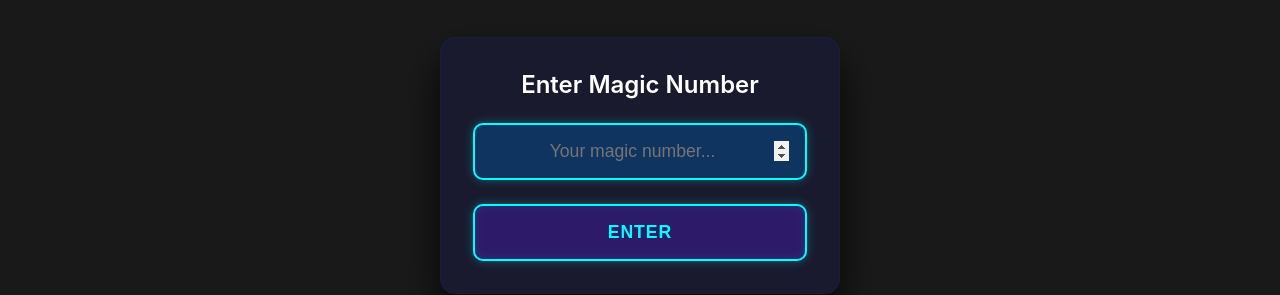
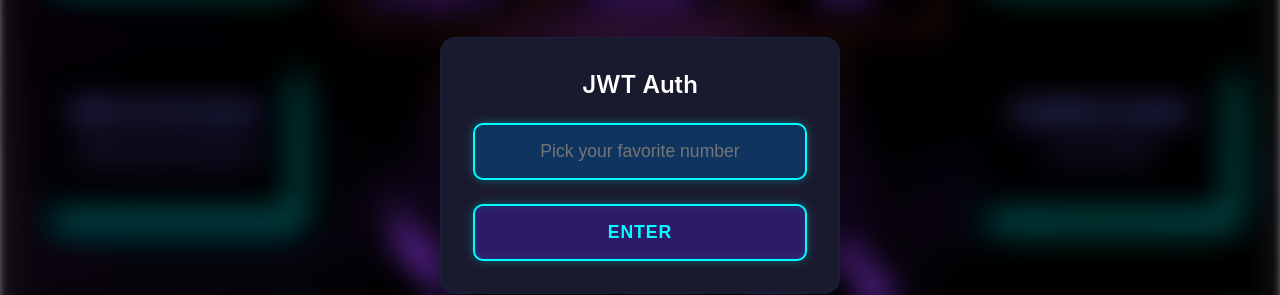
Before and after one commit to vikramsingh117/Intro, a Next.js app: page / in a window 1280 px wide. Shown: the part 235-530 px from the top of the page. Built offline with nearby package versions, Linux system fonts and the light colour scheme.

Commit message:
better auth

```diff
--- a/components/MagicNumberLogin.js
+++ b/components/MagicNumberLogin.js
@@ -33,15 +33,15 @@ const MagicNumberLogin = () => {
     <div className={styles.overlay}>
       <div className={styles.modal}>
         <form onSubmit={handleSubmit} className={styles.form}>
-          <h2>Enter Magic Number</h2>
+          <h2>JWT Auth</h2>
 
           {error && <div className={styles.error}>{error}</div>}
 
           <input
-            type="number"
+            // type="number"
             value={magicNumber}
             onChange={(e) => setMagicNumber(e.target.value)}
-            placeholder="Your magic number..."
+            placeholder="Pick your favorite number"
             className={styles.input}
             autoFocus
           />
--- a/pages/_app.js
+++ b/pages/_app.js
@@ -11,11 +11,10 @@ function AppContent({ Component, pageProps }) {
 
   return (
     <>
-      {isAuthenticated ? (
+      <div className={!isAuthenticated ? 'blur-background' : ''}>
         <Component {...pageProps} />
-      ) : (
-        <MagicNumberLogin />
-      )}
+      </div>
+      {!isAuthenticated && <MagicNumberLogin />}
     </>
   );
 }
--- a/styles/MagicLogin.module.css
+++ b/styles/MagicLogin.module.css
@@ -4,11 +4,20 @@
   left: 0;
   right: 0;
   bottom: 0;
-  background: rgba(0, 0, 0, 0.9);
+  background: rgba(0, 0, 0, 0.1);
+  backdrop-filter: blur(15px) saturate(180%);
+  -webkit-backdrop-filter: blur(15px) saturate(180%);
   display: flex;
   align-items: center;
   justify-content: center;
   z-index: 1000;
+}
+
+/* Fallback for browsers that don't support backdrop-filter */
+@supports not (backdrop-filter: blur(15px)) {
+  .overlay {
+    background: rgba(0, 0, 0, 0.2);
+  }
 }
 
 .modal {
--- a/styles/globals.css
+++ b/styles/globals.css
@@ -6,6 +6,10 @@ body {
     Ubuntu, Cantarell, Fira Sans, Droid Sans, Helvetica Neue, sans-serif;
 }
 
+.blur-background {
+  filter: blur(5px);
+  transition: filter 0.3s ease;
+}
 
 @keyframes fadeInAnimation {
   0% {
```
